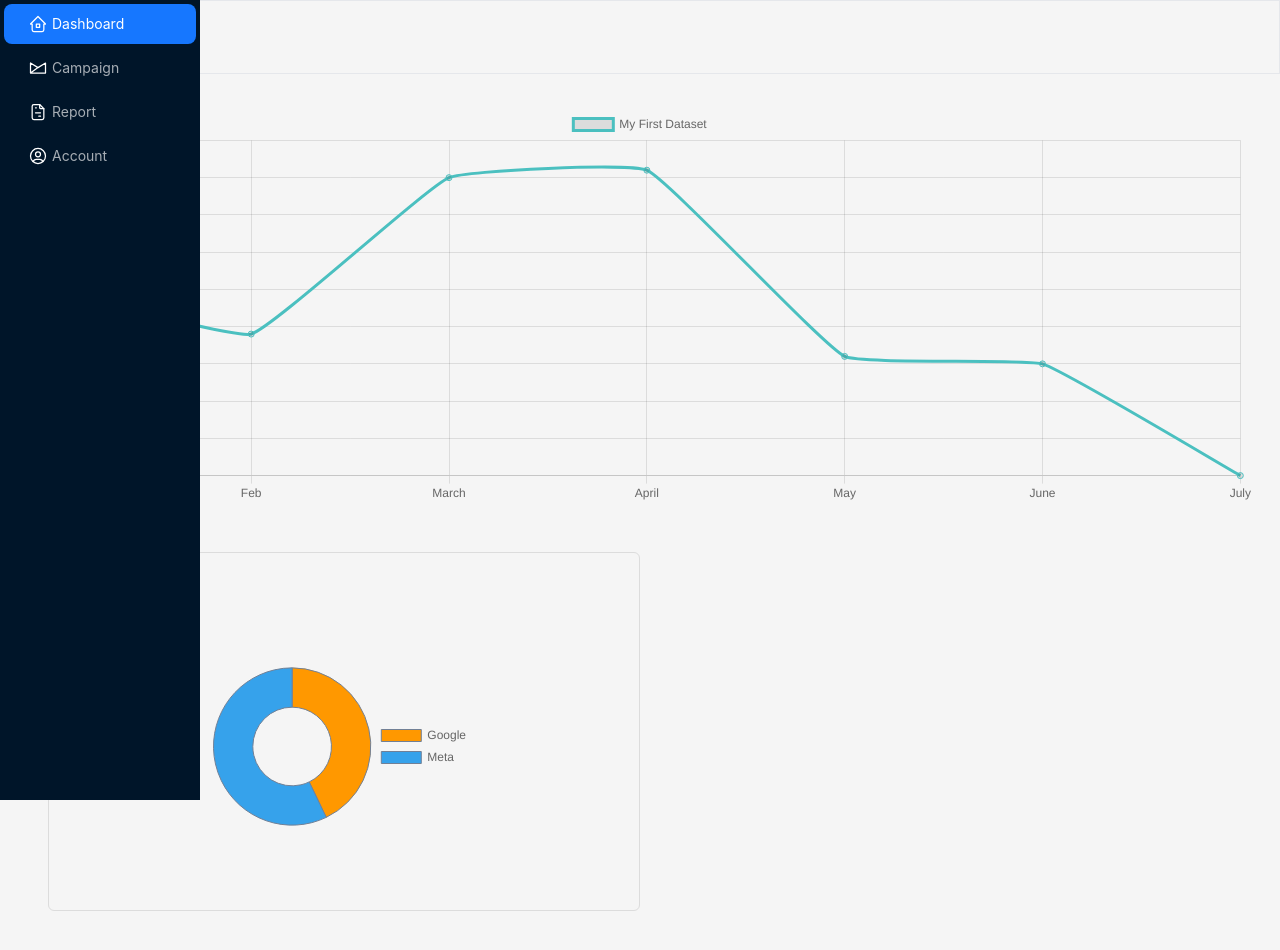
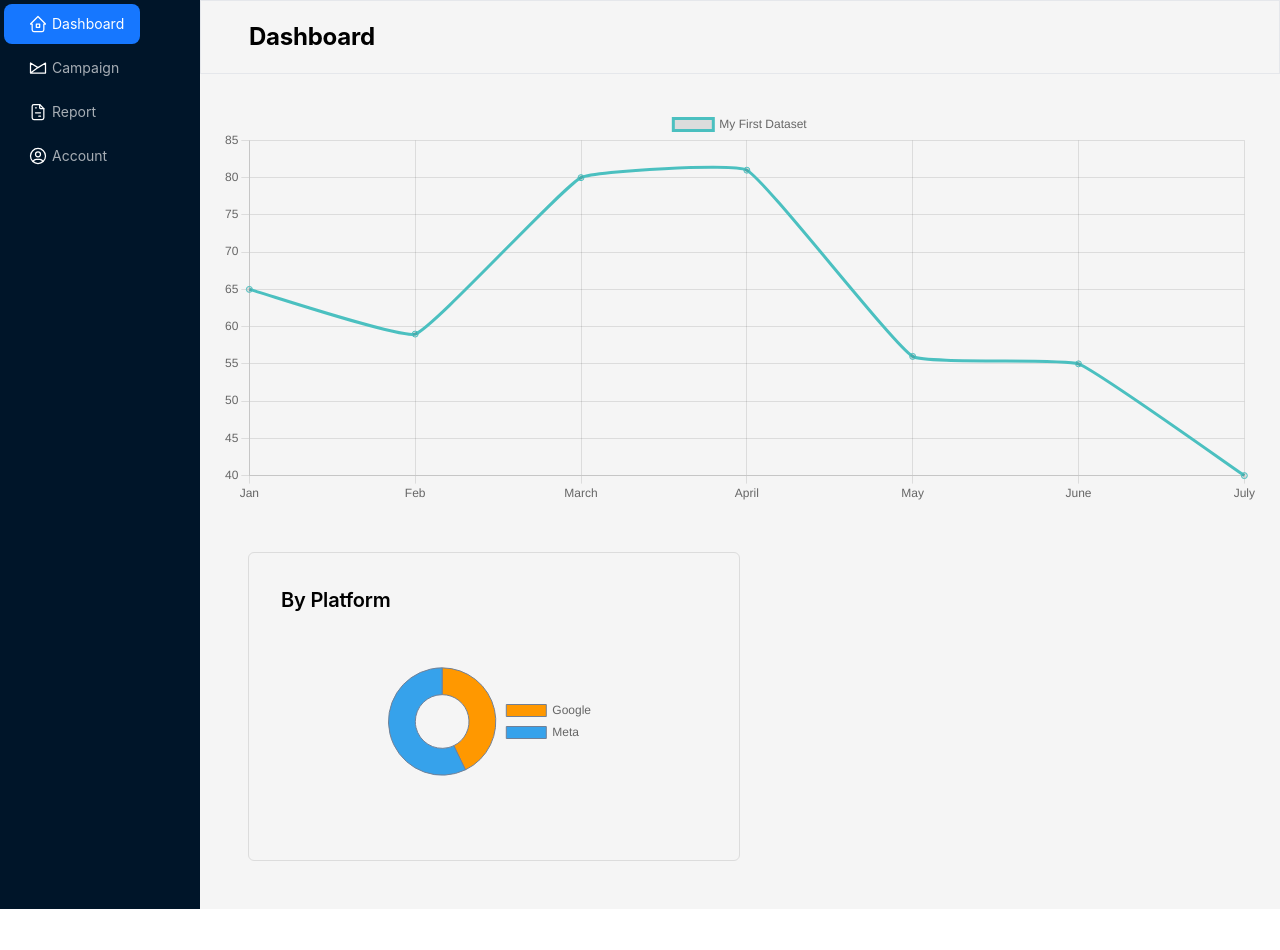
Before and after one commit to vikram-shyftlabs/adsense-admin, a React (Vite) app: page / in a window 1280 px wide. Shown: the top 950 px of the page. After the commit the page ends 909 px from the top, so only its background shows below. Built offline with nearby package versions, Linux system fonts and the light colour scheme.

Commit message:
Added new google cliend ID

```diff
--- a/src/components/sidebar/sidebar.component.jsx
+++ b/src/components/sidebar/sidebar.component.jsx
@@ -24,13 +24,10 @@ const SidebarComponent = ({ component: Component }) => {
   return (
     <Layout>
       <Sider
-        trigger={null}
-        collapsible
-        collapsed={collapsed}
-        className="min-h-screen fixed"
+        className="min-h-screen w-[10px]"
       >
         <div className="demo-logo-vertical" />
-        <Menu theme="dark" mode="inline" defaultSelectedKeys={[pathname]}>
+        <Menu theme="dark" mode="inline" defaultSelectedKeys={[pathname]} className="fixed w-auto">
           <Menu.Item
             key="/"
             icon={<HomeIcon props={{ width: 20, height: 20 }} />}
--- a/src/pages/account/account.component.tsx
+++ b/src/pages/account/account.component.tsx
@@ -10,7 +10,7 @@ import {
 import { useDispatch, useSelector } from "react-redux";
 
 const clientId =
-  "939446384253-4fppn78g2l7lcakcq26qs8kqnr73u4nk.apps.googleusercontent.com";
+  "48562295838-mk950nhms1tgfkr1ok9vo16lpq2paiuo.apps.googleusercontent.com";
 
 const Account = () => {
   const { googleToken, facebookToken } = useSelector(
@@ -37,7 +37,6 @@ const Account = () => {
     );
   };
 
-  console.log(googleToken, facebookToken);
   return (
     <div>
       <Header props={{ title: "Account" }} />
```
